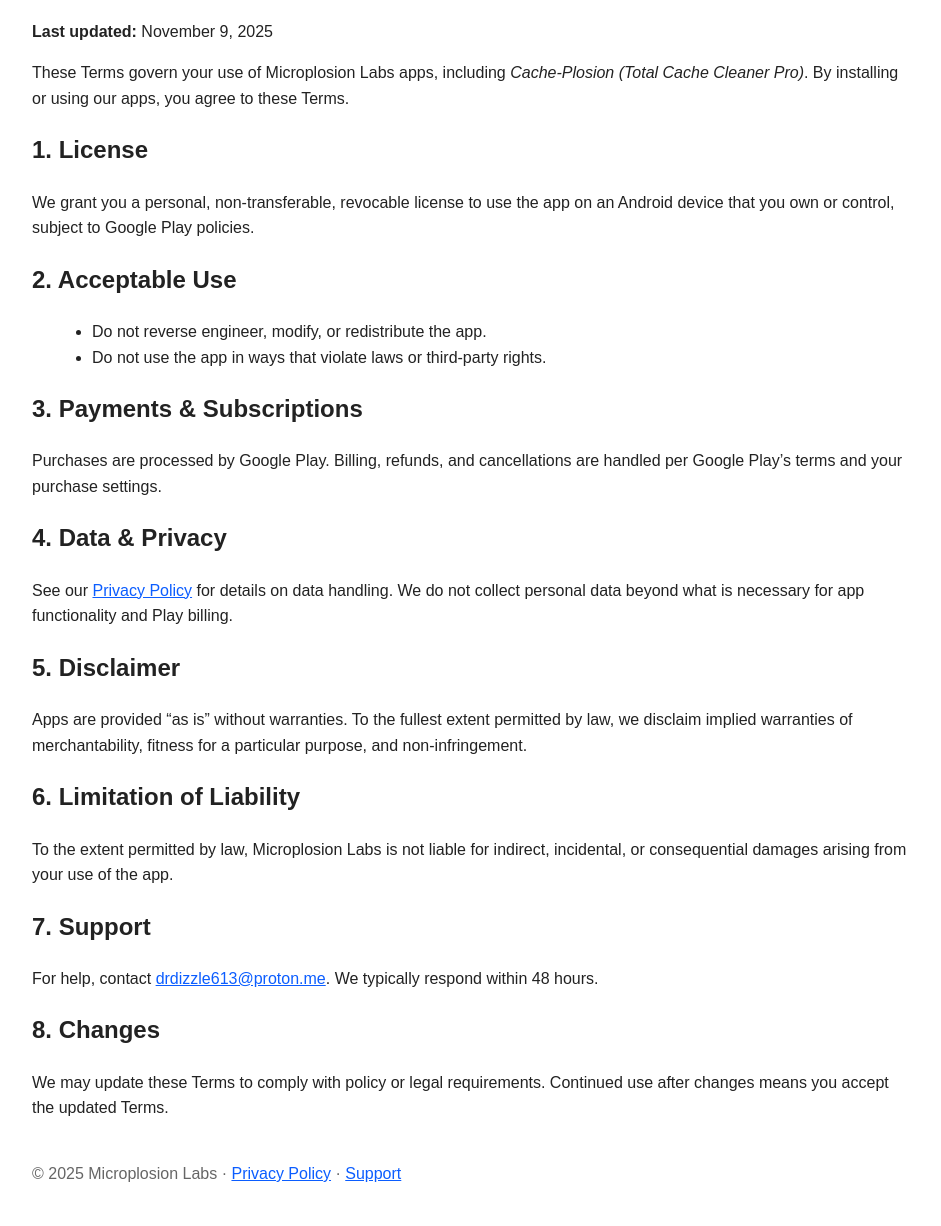
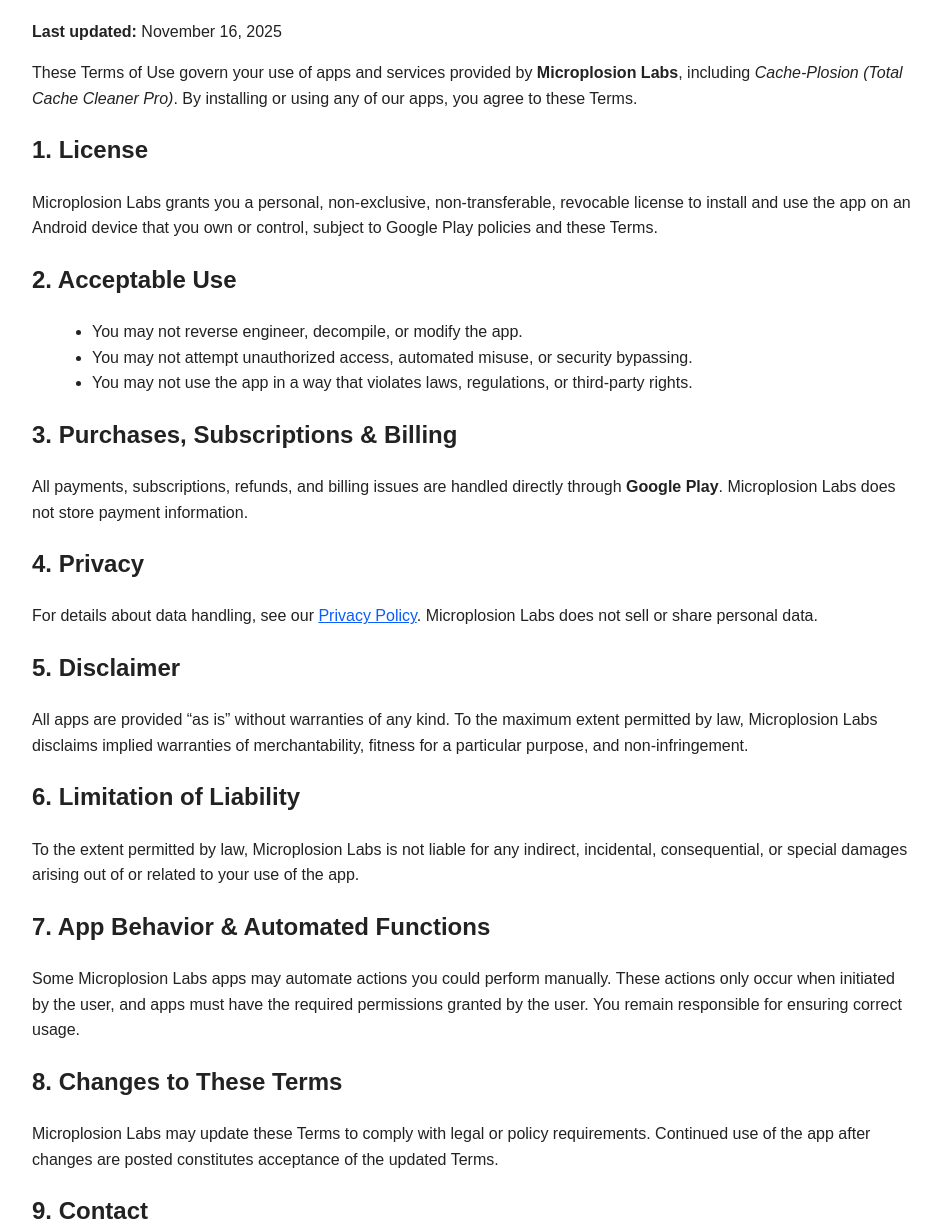
Before and after one commit to Microplosion/microplosion.github.io, a plain HTML site: page terms.html in a window 1280 px wide. Shown: the part 94-1320 px from the top of the page, without its empty margins (168-1109 px from the left). Drawn offline with Linux system fonts and the light colour scheme.

Commit message:
Update terms.html

```diff
--- a/terms.html
+++ b/terms.html
@@ -3,64 +3,107 @@
 <head>
   <meta charset="utf-8">
   <meta name="viewport" content="width=device-width, initial-scale=1">
-  <title>Terms of Use - Microplosion Labs</title>
+  <title>Terms of Use — Microplosion Labs</title>
+  <meta name="description" content="Terms of Use for Microplosion Labs apps including Cache-Plosion (Total Cache Cleaner Pro).">
   <style>
-    body{font-family:Arial,sans-serif;max-width:880px;margin:40px auto;line-height:1.6;padding:0 16px;color:#222}
-    h1{color:#0b5dff}
-    a{color:#0b5dff}
-    footer{margin-top:40px;color:#666}
-    ul{margin-left:20px}
+    body {
+      font-family: Arial, sans-serif;
+      max-width: 880px;
+      margin: 40px auto;
+      line-height: 1.6;
+      padding: 0 16px;
+      color: #222;
+    }
+    h1 { color: #0b5dff; }
+    a { color: #0b5dff; }
+    ul { margin-left: 20px; }
+    footer {
+      margin-top: 40px;
+      color: #666;
+      text-align: left;
+      line-height: 1.4;
+    }
   </style>
 </head>
 <body>
+
   <h1>Terms of Use</h1>
 
-  <p><strong>Last updated:</strong> November 9, 2025</p>
+  <p><strong>Last updated:</strong> November 16, 2025</p>
 
-  <p>These Terms govern your use of Microplosion Labs apps, including
-    <em>Cache-Plosion (Total Cache Cleaner Pro)</em>. By installing or using our apps,
-    you agree to these Terms.</p>
+  <p>
+    These Terms of Use govern your use of apps and services provided by
+    <strong>Microplosion Labs</strong>, including
+    <em>Cache-Plosion (Total Cache Cleaner Pro)</em>. By installing or using any of our apps,
+    you agree to these Terms.
+  </p>
 
   <h2>1. License</h2>
-  <p>We grant you a personal, non-transferable, revocable license to use the app on an
-    Android device that you own or control, subject to Google Play policies.</p>
+  <p>
+    Microplosion Labs grants you a personal, non-exclusive, non-transferable, revocable license
+    to install and use the app on an Android device that you own or control, subject to Google Play
+    policies and these Terms.
+  </p>
 
   <h2>2. Acceptable Use</h2>
   <ul>
-    <li>Do not reverse engineer, modify, or redistribute the app.</li>
-    <li>Do not use the app in ways that violate laws or third-party rights.</li>
+    <li>You may not reverse engineer, decompile, or modify the app.</li>
+    <li>You may not attempt unauthorized access, automated misuse, or security bypassing.</li>
+    <li>You may not use the app in a way that violates laws, regulations, or third-party rights.</li>
   </ul>
 
-  <h2>3. Payments & Subscriptions</h2>
-  <p>Purchases are processed by Google Play. Billing, refunds, and cancellations are handled
-    per Google Play’s terms and your purchase settings.</p>
+  <h2>3. Purchases, Subscriptions & Billing</h2>
+  <p>
+    All payments, subscriptions, refunds, and billing issues are handled directly through
+    <strong>Google Play</strong>. Microplosion Labs does not store payment information.
+  </p>
 
-  <h2>4. Data & Privacy</h2>
-  <p>See our <a href="/microplosion.github.io/privacy-policy.html">Privacy Policy</a> for
-    details on data handling. We do not collect personal data beyond what is necessary for
-    app functionality and Play billing.</p>
+  <h2>4. Privacy</h2>
+  <p>
+    For details about data handling, see our
+    <a href="/privacy-policy.html">Privacy Policy</a>.
+    Microplosion Labs does not sell or share personal data.
+  </p>
 
   <h2>5. Disclaimer</h2>
-  <p>Apps are provided “as is” without warranties. To the fullest extent permitted by law,
-    we disclaim implied warranties of merchantability, fitness for a particular purpose, and
-    non-infringement.</p>
+  <p>
+    All apps are provided “as is” without warranties of any kind. To the maximum extent permitted
+    by law, Microplosion Labs disclaims implied warranties of merchantability, fitness for a
+    particular purpose, and non-infringement.
+  </p>
 
   <h2>6. Limitation of Liability</h2>
-  <p>To the extent permitted by law, Microplosion Labs is not liable for indirect, incidental,
-    or consequential damages arising from your use of the app.</p>
+  <p>
+    To the extent permitted by law, Microplosion Labs is not liable for any indirect, incidental,
+    consequential, or special damages arising out of or related to your use of the app.
+  </p>
 
-  <h2>7. Support</h2>
-  <p>For help, contact <a href="mailto:drdizzle613@proton.me">drdizzle613@proton.me</a>.
-    We typically respond within 48 hours.</p>
+  <h2>7. App Behavior & Automated Functions</h2>
+  <p>
+    Some Microplosion Labs apps may automate actions you could perform manually. These actions
+    only occur when initiated by the user, and apps must have the required permissions granted
+    by the user. You remain responsible for ensuring correct usage.
+  </p>
 
-  <h2>8. Changes</h2>
-  <p>We may update these Terms to comply with policy or legal requirements. Continued use
-    after changes means you accept the updated Terms.</p>
+  <h2>8. Changes to These Terms</h2>
+  <p>
+    Microplosion Labs may update these Terms to comply with legal or policy requirements.
+    Continued use of the app after changes are posted constitutes acceptance of the updated Terms.
+  </p>
+
+  <h2>9. Contact</h2>
+  <p>
+    For support or questions about these Terms, contact:<br>
+    <a href="mailto:drdizzle613@proton.me">drdizzle613@proton.me</a>
+  </p>
 
   <footer>
-    © 2025 Microplosion Labs ·
-    <a href="/microplosion.github.io/privacy-policy.html">Privacy Policy</a> ·
-    <a href="/microplosion.github.io/support.html">Support</a>
+    © 2025 Microplosion Labs •
+    <a href="/privacy-policy.html">Privacy Policy</a> •
+    <a href="/accessibility-disclosure.html">Accessibility Service Disclosure</a> •
+    <a href="/help.html">Help</a> •
+    <a href="/support.html">Support</a>
   </footer>
+
 </body>
 </html>
```
